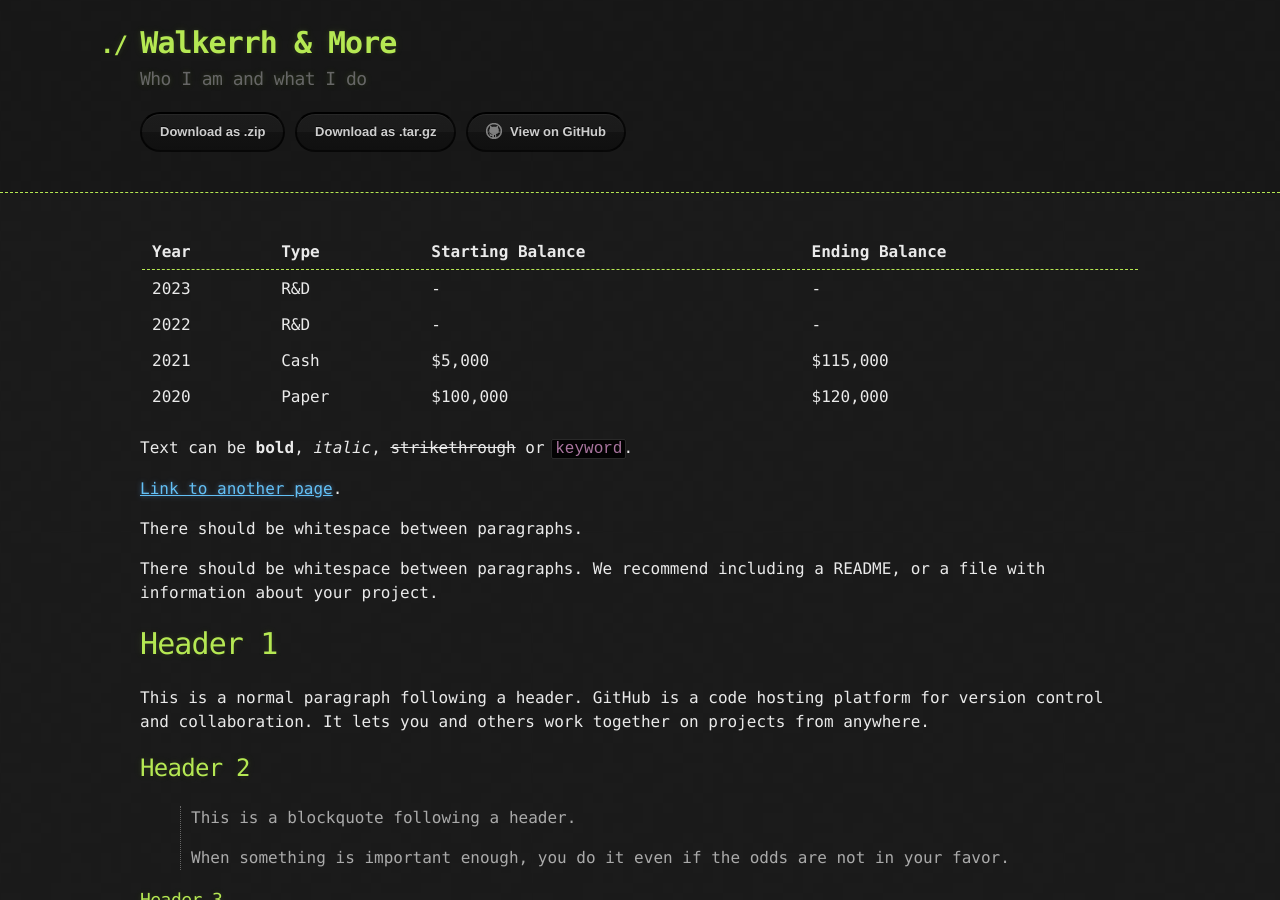
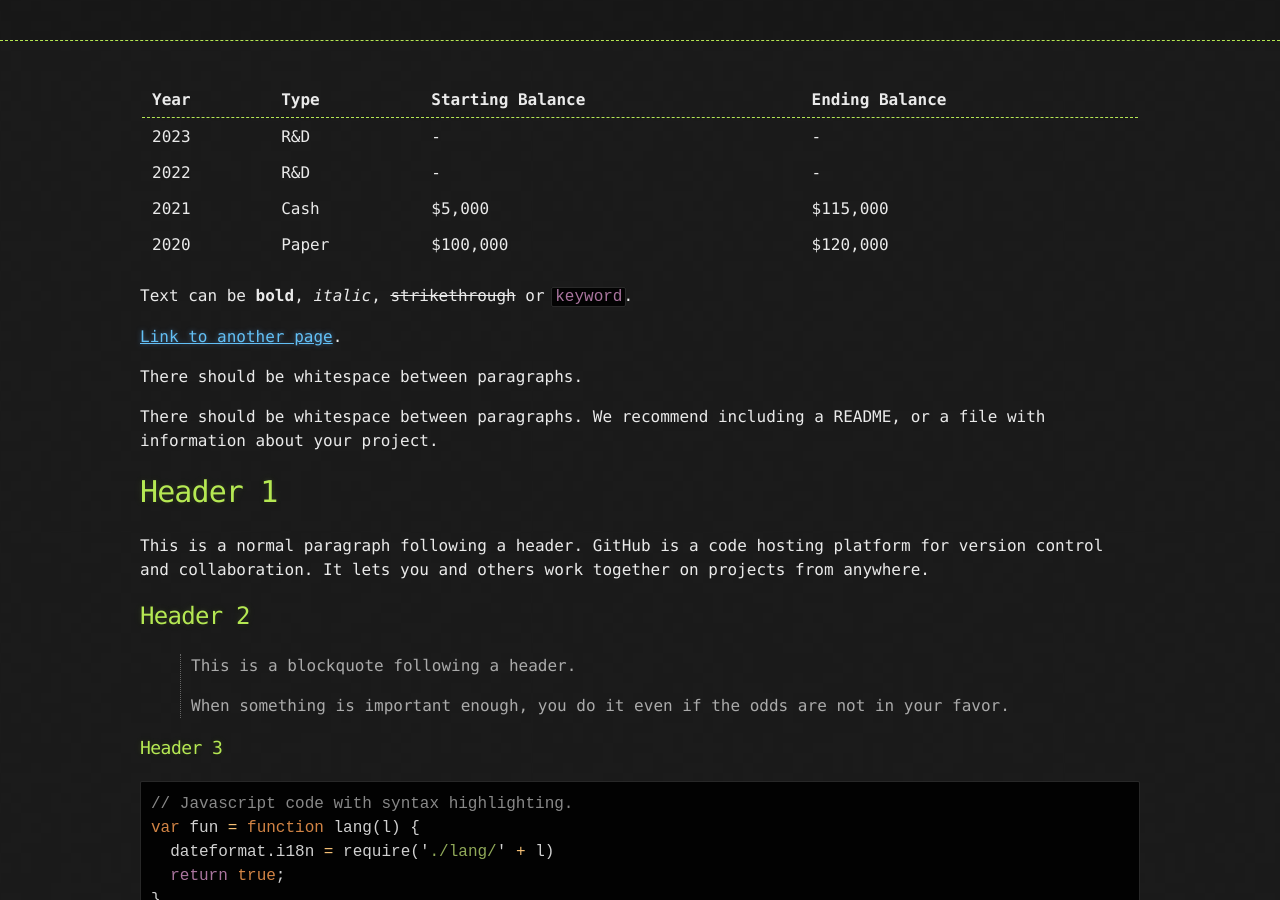
Before and after one commit to Walkerrh/walkerrh.github.io, a Jekyll site: the page built from index.md, in a window 1280 px wide and 900 px high. Built offline with Jekyll 4.4.1, drawn with Linux system fonts in a browser that asks for light colours.

Commit message:
Update default.html

```diff
--- a/_layouts/default.html
+++ b/_layouts/default.html
@@ -14,17 +14,17 @@
 
     <header>
       <div class="container">
-        <a id="a-title" href="{{ '/' | relative_url }}">
-          <h1>{{ site.title | default: site.github.repository_name }}</h1>
-        </a>
-        <h2>{{ site.description | default: site.github.project_tagline }}</h2>
+<!--         <a id="a-title" href="{{ '/' | relative_url }}"> -->
+<!--           <h1>{{ site.title | default: site.github.repository_name }}</h1> -->
+<!--         </a> -->
+<!--         <h2>{{ site.description | default: site.github.project_tagline }}</h2> -->
 
-        <section id="downloads">
-          {% if site.show_downloads %}
-            <a href="{{ site.github.zip_url }}" class="btn">Download as .zip</a>
-            <a href="{{ site.github.tar_url }}" class="btn">Download as .tar.gz</a>
-          {% endif %}
-          <a href="{{ site.github.repository_url }}" class="btn btn-github"><span class="icon"></span>View on GitHub</a>
+<!--         <section id="downloads"> -->
+<!--           {% if site.show_downloads %} -->
+<!--             <a href="{{ site.github.zip_url }}" class="btn">Download as .zip</a> -->
+<!--             <a href="{{ site.github.tar_url }}" class="btn">Download as .tar.gz</a> -->
+<!--           {% endif %} -->
+<!--           <a href="{{ site.github.repository_url }}" class="btn btn-github"><span class="icon"></span>View on GitHub</a> -->
         </section>
       </div>
     </header>
```
